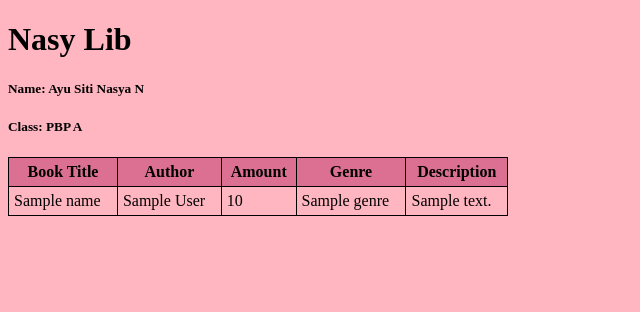
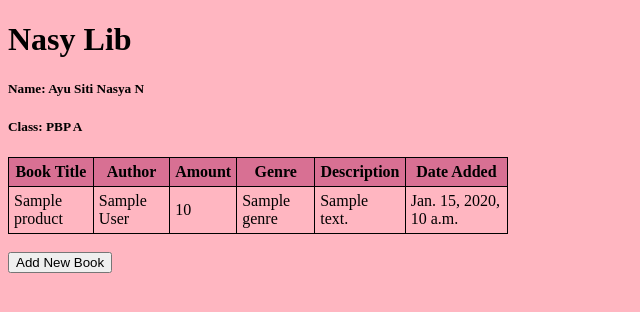
Before and after one commit to Nsyay/nasy-lib, a Django app: template main/templates/main.html in a window 1280 px wide. Shown: the top 312 px of the page, without its empty margins (0-640 px from the left). Run offline with Django 4.2, Linux system fonts and the light colour scheme; the template is opened without the code that fills it: most values are stand-ins (such as "Sample title", 1, 10 or a date in 2020).

Commit message:
tugas 3 sementara

```diff
--- a/main/models.py
+++ b/main/models.py
@@ -1,9 +1,10 @@
 from django.db import models
 
 # Create your models here.
-class Item(models.Model):
+class Book(models.Model):
     name = models.CharField(max_length=255, default="Book Title")
     author = models.TextField(default="-")
     amount = models.IntegerField(default=0)
     genre = models.TextField(default="-")
     description = models.TextField(default="-")
+    date_added = models.DateField(auto_now_add=True)
--- a/main/templates/main.html
+++ b/main/templates/main.html
@@ -1,6 +1,6 @@
-<!DOCTYPE html>
-<html lang="en">
-    <head>
+{% extends 'base.html' %}
+
+{% block style %}
 <style>
     .tbl {
         border-collapse: collapse;
@@ -10,14 +10,17 @@
         border: solid 1px #000;
     }
     .tbl th {
-                background-color: palevioletred;
+        background-color: #d87093;
+    }
+    .tbl button {
+        border-radius: 63px;
+        background-color: #D87093;
     }
     </style>
-        <meta charset="UTF-8">
-        <meta name="viewport" content="width=device-width, initial-scale=1.0">
-        <title>Nasy Lib</title>
-    </head>
-    <body style="background-color: lightpink;">
+{% endblock style %}
+
+
+{% block content %}
         <h1>Nasy Lib</h1>
 
         <h5>Name: Ayu Siti Nasya N</h5>
@@ -30,14 +33,26 @@
                 <th>Amount</th>
                 <th>Genre</th>
                 <th>Description</th>
+                <th>Date Added</th>
               </tr>
+
+            {% for product in products %}
                 <tr>
-                <td>{{ name }}</td>
-                <td>{{ author }}</td>
-                <td>{{ amount }}</td>
-                <td>{{ genre }}</td>
-                <td>{{ description }}</td>
+                    <td>{{ product.name }}</td>
+                    <td>{{ product.author }}</td>
+                    <td>{{ product.amount }}</td>
+                    <td>{{ product.genre }}</td>
+                    <td>{{ product.description }}</td>
+                    <td>{{ product.date_added }}</td>
                 </tr>
+            {% endfor %}
         </table>
-    </body>
-</html>
+
+        <br />
+
+        <a href="{% url 'main:book_entry' %}">
+            <button>
+                Add New Book
+            </button>
+        </a>
+{% endblock content %}
--- a/main/urls.py
+++ b/main/urls.py
@@ -1,8 +1,13 @@
 from django.urls import path
-from main.views import show_main
+from main.views import show_main, book_entry, show_xml, show_json, show_json_by_id, show_xml_by_id
 
 app_name = 'main'
 
 urlpatterns = [
     path('', show_main, name='show_main'),
+    path('book_entry', book_entry, name='book_entry'),
+    path('xml/', show_xml, name='show_xml'),
+    path('json/', show_json, name='show_json'),
+    path('xml/<int:id>/', show_xml_by_id, name='show_xml_by_id'),
+    path('json/<int:id>/', show_json_by_id, name='show_json_by_id'),
 ]
--- a/nasy_lib/settings.py
+++ b/nasy_lib/settings.py
@@ -55,7 +55,7 @@ ROOT_URLCONF = 'nasy_lib.urls'
 TEMPLATES = [
     {
         'BACKEND': 'django.template.backends.django.DjangoTemplates',
-        'DIRS': [],
+        'DIRS': [BASE_DIR / 'templates'],
         'APP_DIRS': True,
         'OPTIONS': {
             'context_processors': [
--- a/nasy_lib/urls.py
+++ b/nasy_lib/urls.py
@@ -18,6 +18,6 @@ from django.contrib import admin
 from django.urls import path, include
 
 urlpatterns = [
-    path('main/', include('main.urls')),
+    path('', include('main.urls')),
     path('admin/', admin.site.urls),
 ]
--- /dev/null
+++ b/templates/base.html
@@ -0,0 +1,20 @@
+{% load static %}
+<!DOCTYPE html>
+<html lang="en">
+    <head>
+        {% block style %}
+        {% endblock style %}
+        <meta charset="UTF-8" />
+        <meta
+            name="viewport"
+            content="width=device-width, initial-scale=1.0"
+        />
+        {% block meta %}
+        {% endblock meta %}
+    </head>
+
+    <body style="background-color: lightpink;">
+        {% block content %}
+        {% endblock content %}
+    </body>
+</html>
```
Also changed, not shown: main/forms.py (added, +7 -0 lines), main/templates/book_entry.html (added, +19 -0 lines), main/views.py (+35 -5 lines), main/migrations/0004_rename_item_book.py (added), main/migrations/0005_book_date_added.py (added). Lines whose indentation alone changed are shown as unchanged.
